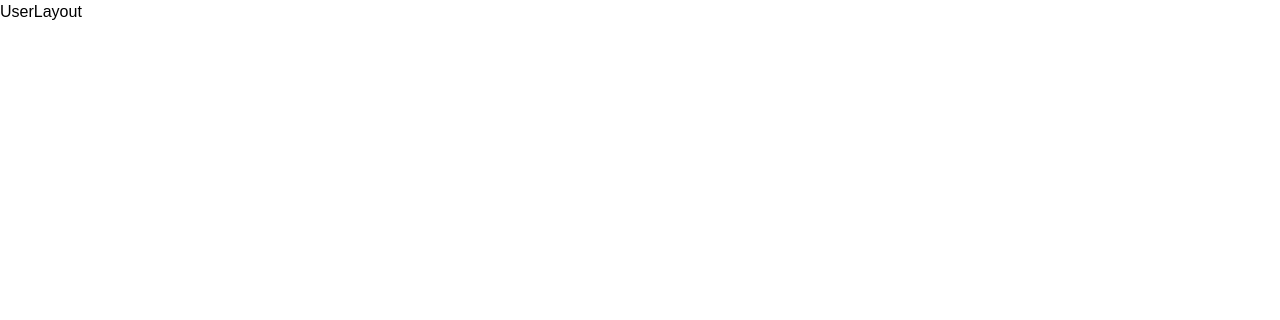
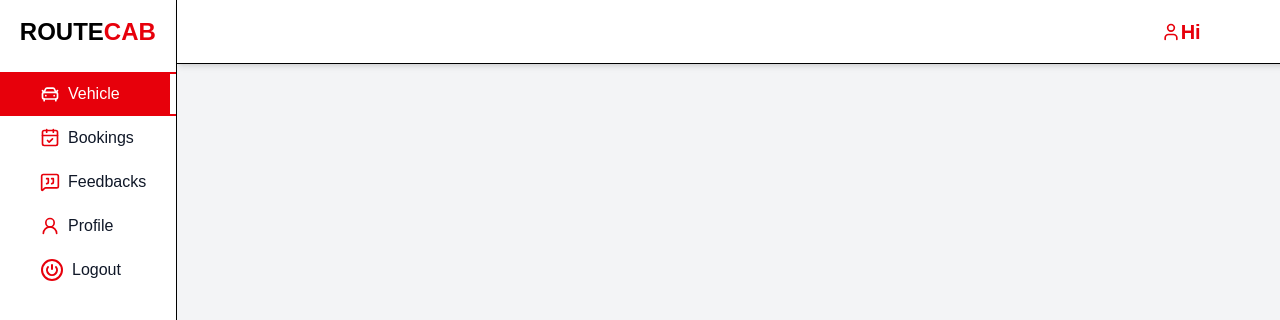
Before and after one commit to TONY-OCHIENG/CarRental, a React (Vite) app in the folder client/: page /user in a window 1280 px wide. Shown: the top 320 px of the page. Built offline with nearby package versions, Linux system fonts and the light colour scheme.

Commit message:
Adding user layout page

```diff
--- a/client/src/pages/user/UserLayout.jsx
+++ b/client/src/pages/user/UserLayout.jsx
@@ -1,9 +1,54 @@
 import React from 'react'
+import { CalendarCheck, CarFront, CreditCard, FileText, LayoutDashboard, Locate, MessageSquare, MessageSquareQuote, PowerCircle, User, User2Icon, UserIcon, Wrench } from 'lucide-react'
+import { NavLink, Outlet } from 'react-router-dom'
 
 function UserLayout() {
+   const dashBoardLinks = [
+      {name:"Vehicle",path:"/user", icon: CarFront},
+      {name:"Bookings",path:"/user/bookings", icon: CalendarCheck},
+      {name:"Feedbacks",path:"/user/feedback", icon: MessageSquareQuote},
+      {name:"Profile",path:"/user/profile", icon: User2Icon},
+    ]
 
   return (
-    <div>UserLayout</div>
+        <div className='w-full h-[100vh] bg-gray-100 flex'>
+              <div className='h-[100vh] bg-white border-r w-[18%] md:w-[16%]'>
+                <h1 className='text-center md:block hidden mt-4 font-extrabold text-2xl'>ROUTE
+                  <span className='text-red-600'>CAB</span></h1>
+                  <div className='mt-4 w-full'>
+                    {
+                      dashBoardLinks.map((link,index) => (
+                          <NavLink key={index} to={link.path} end className={({isActive}) => `relative flex items-center
+                              max-md:justify-center gap-2 w-full rounded-2 py-2.5 min-md:pl-10 first:mt-6
+                              text-gray-900 ${isActive && 'bg-red-600 text-white group'}`}>
+                              {({isActive}) => (
+                                  <>
+                                    <link.icon className={`w-5 h-5 text-red-600 ${isActive && 'text-white'}`}/>
+                                    <p className='max-md:hidden'>{link.name}</p>
+                                    <span className={`w-1.5 h-10 rounded-1 right-0 absolute ${isActive && 'bg-white'}`}/>
+                                  </>
+                              )}
+                        </NavLink>
+                      ))
+                    }
+                      <div className='min-md:pl-10 pl-5 text-gray-900 mt-2.5'>
+                        <p className='flex gap-2 cursor-pointer'><PowerCircle className='text-red-600'/> <span className='max-md:hidden'>Logout</span></p>
+                      </div>
+
+                  </div>
+              </div>
+              <div className='flex overflow-y-auto flex-col w-full'>
+                <div className='fixed  top-0 w-full z-10 h-[8vh] bg-white border-b shadow-md'>
+                  <div className='relative w-full h-full flex items-center max-w-[80%]'>
+                    <div className='absolute right-0 flex items-center'>
+                      <UserIcon className='h-5 w-5 text-red-600'/>
+                      <h1 className='font-extrabold text-xl text-red-600'>Hi</h1>
+                    </div>
+                  </div>
+                </div>
+                 <Outlet/>
+              </div>
+        </div>
   )
 }
 
```
